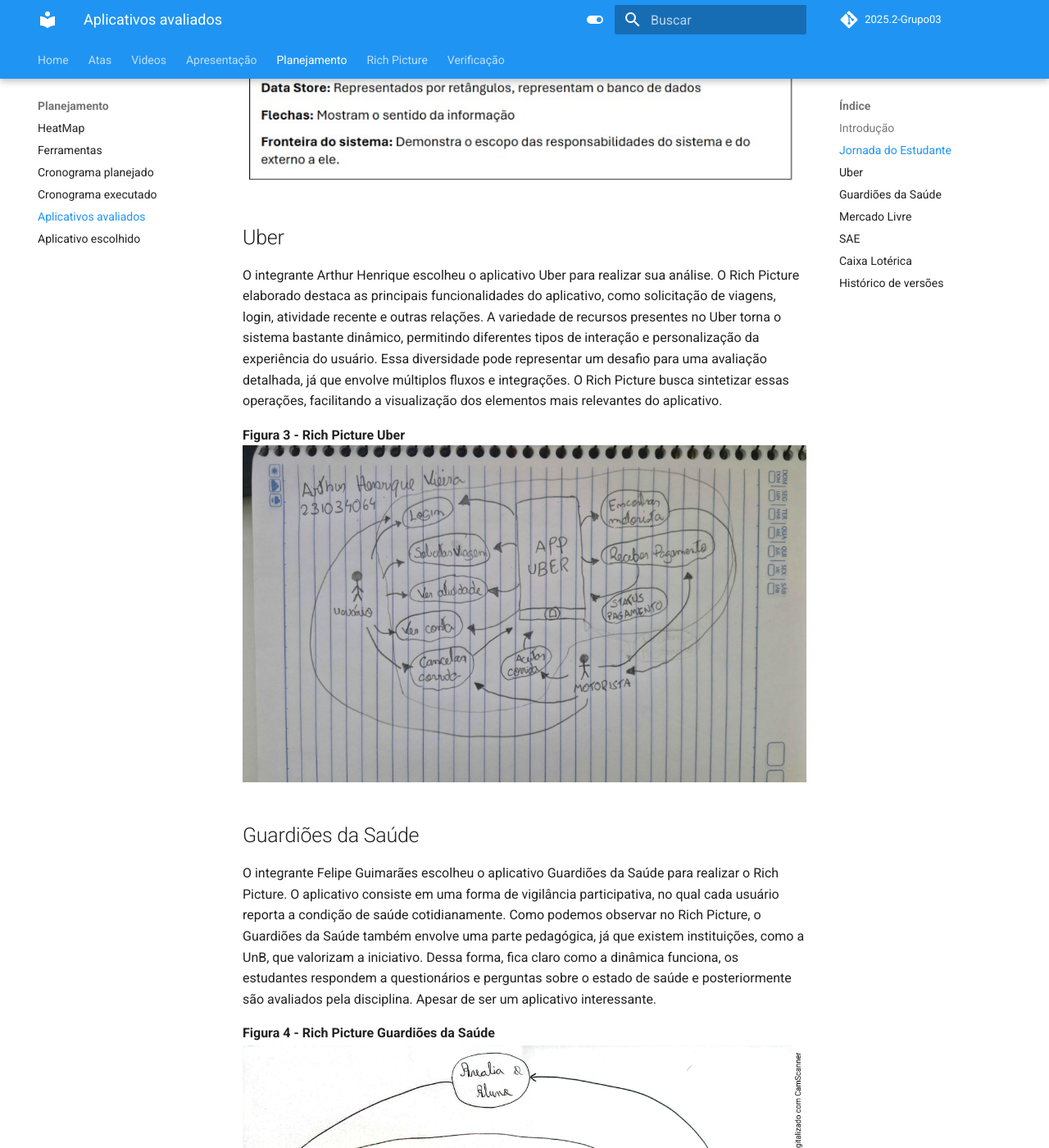
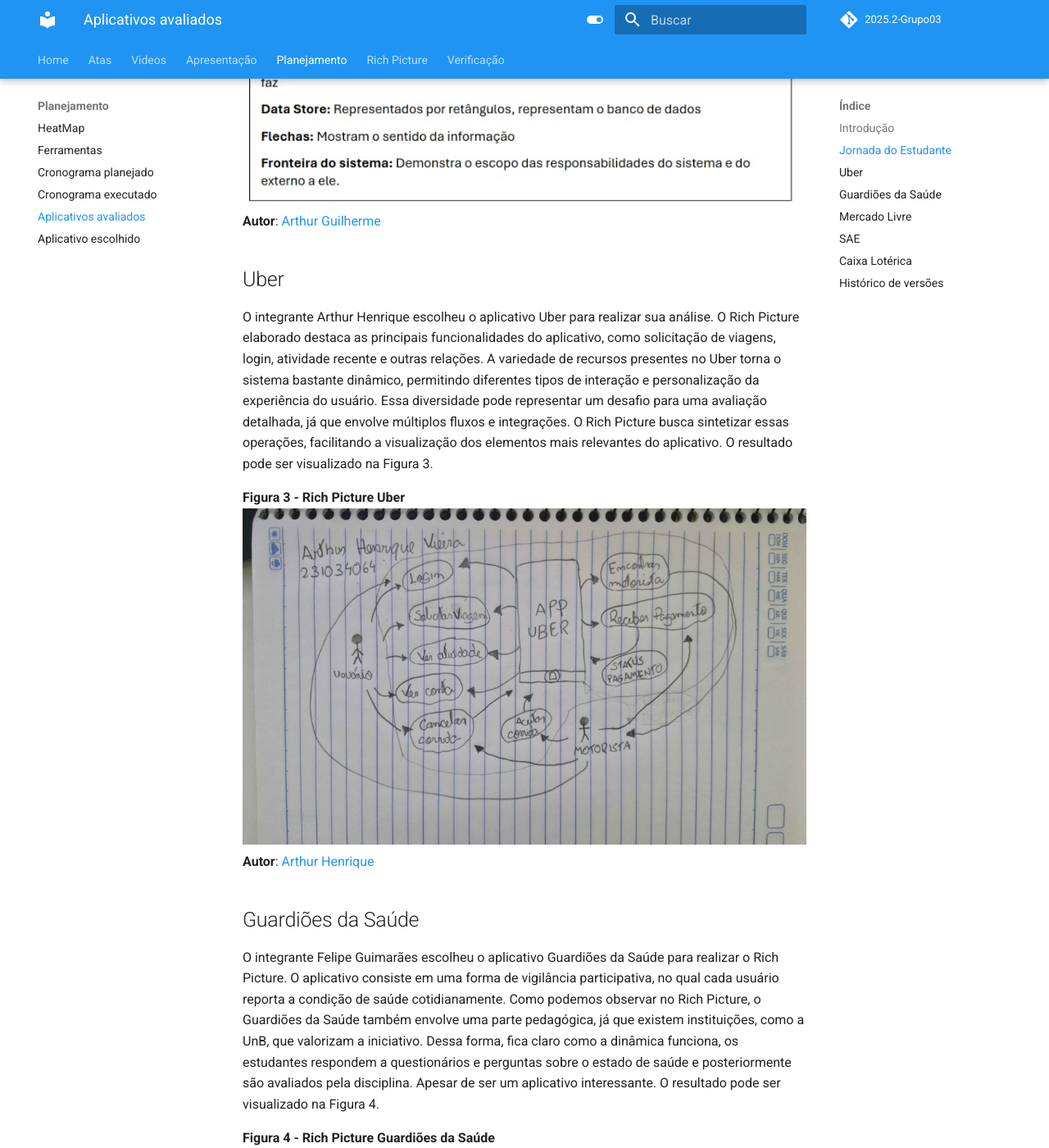
Before and after one commit to Requisitos-de-Software/2025.2-Grupo03, an MkDocs documentation site: the page built from docs/Planejamento/Aplicativos.md, in a window 1280 px wide and 1400 px high, scrolled down 1697 px. Shown: the whole window at 82% size. Built offline with MkDocs 1.6.1 and Material for MkDocs 9.7.7, drawn with Linux system fonts in a browser that asks for light colours; comment, search, counter and statistics services are not loaded; some of the changed text lies outside the part shown.

Commit message:
Correçao das abas Aplicativos Avaliados e Escolhido

```diff
--- a/docs/Planejamento/Aplicativos.md
+++ b/docs/Planejamento/Aplicativos.md
@@ -20,47 +20,58 @@
 
 **Figura 1 – Rich Picture Caixa Lotérica**
 ![Jornada do Estudante](../imagens/aplicativosAvaliados/richPictureArthurG.png)
+**Autor**: [Arthur Guilherme](https://github.com/ArthurGuilher62)
 
 **Figura 2 – Legenda do Rich Picture Caixa Lotérica**
 ![Jornada do Estudante](../imagens/aplicativosAvaliados/legendaArthurG.jpeg)
+**Autor**: [Arthur Guilherme](https://github.com/ArthurGuilher62)
 
 ## Uber
 
 O integrante Arthur Henrique escolheu o aplicativo Uber para realizar sua análise. O Rich Picture elaborado destaca as principais funcionalidades do aplicativo, como solicitação de viagens, login, atividade recente e outras relações. A variedade de recursos presentes no Uber torna o sistema bastante dinâmico, permitindo diferentes tipos de interação e personalização da experiência do usuário. Essa diversidade pode representar um desafio para uma avaliação detalhada, já que envolve múltiplos fluxos e integrações. O Rich Picture busca sintetizar essas operações, facilitando a visualização dos elementos mais relevantes do aplicativo.
+O resultado pode ser visualizado na Figura 3.
 
 **Figura 3 - Rich Picture Uber**
 ![Guardiões da Saúde](../imagens/aplicativosAvaliados/richarthur.png)
+**Autor**: [Arthur Henrique](https://github.com/arthurhvieira1)
 
 ## Guardiões da Saúde
 
 O integrante Felipe Guimarães escolheu o aplicativo Guardiões da Saúde para realizar o Rich Picture. O aplicativo consiste em uma forma de vigilância participativa, no qual cada usuário reporta a condição de saúde cotidianamente. Como podemos observar no Rich Picture, o Guardiões da Saúde também envolve uma parte pedagógica, já que existem instituições, como a UnB, que valorizam a iniciativo. Dessa forma, fica claro como a dinâmica funciona, os estudantes respondem a questionários  e perguntas sobre o estado de saúde e posteriormente são avaliados pela disciplina. Apesar de ser um aplicativo interessante.
+O resultado pode ser visualizado na Figura 4.
 
 **Figura 4 - Rich Picture Guardiões da Saúde**
 ![Guardiões da Saúde](../imagens/aplicativosAvaliados/richfelipe.png)
+**Autor**: [Felipe Guimarães](https://github.com/felipegf1)
 
 ## Mercado Livre
 
 O integrante João Felipe escolheu o aplicativo Mercado Livre para realizar sua análise. Como mostra o Rich Picture, o aplicativo possui uma grande variedade de funcionalidades, incluindo compra e venda de produtos, gerenciamento de anúncios, comunicação entre usuários, acompanhamento de entregas e opções de pagamento. Essa diversidade de operações torna o sistema bastante completo, mas também pode dificultar a avaliação detalhada de todos os seus recursos em uma única atividade. O Rich Picture busca destacar as principais interações e fluxos do aplicativo, facilitando a compreensão dos elementos mais relevantes.
+O resultado pode ser visualizado na Figura 5.
 
 **Figura 5 - Rich Picture Mercado Livre**
 ![Guardiões da Saúde](../imagens/aplicativosAvaliados/richjoaofelipe.jpg)
+**Autor**: [João Felipe](https://github.com/MrBolt2005)
 
 ## SAE
 O integrante Tiago Lemes analisou o aplicativo SAE (Sistema de Apoio Educacional), usado na UnB para **oferecer aprendizagem personalizada e acompanhamento acadêmico**. O Rich Picture destaca a relação entre alunos, professores, monitores e os principais módulos do sistema. A representação mostra como o SAE **organiza o aprendizado, fornece orientações personalizadas e recomenda materiais e atividades de acordo com o desempenho dos alunos**.
-O resultado pode ser visualizado na Figura 9 e sua legenda na Figura 10.
+O resultado pode ser visualizado na Figura 6 e sua legenda na Figura 7.
 
-**Figura 9 – Rich Picture SAE**
+**Figura 6 – Rich Picture SAE**
 ![Caixa Lotérica](../imagens/aplicativosAvaliados/richPictureTiago.jpeg)
+**Autor**: [Tiago Lemes](https://github.com/TiagoTeixeira-2005)
 
-**Figura 10 – Legenda do Rich Picture Caixa Lotérica**
+**Figura 7 – Legenda do Rich Picture Caixa Lotérica**
 ![Jornada do Estudante](../imagens/aplicativosAvaliados/legendaTiago.jpeg)
+**Autor**: [Tiago Lemes](https://github.com/TiagoTeixeira-2005)
 
 ## Caixa Lotérica
 O integrante Vilmar José fez o Rich Picture com o objetivo de representar os aspectos gerais do aplicativo da Caixa Lotérica de forma simplificada. Embora o sistema ofereça uma ampla variedade de funcionalidades, não foi possível retratar todas as operações disponíveis. Por isso, o foco foi direcionado às principais ações realizadas pelos usuários, como **cadastros, pagamentos, apostas e recebimento de prêmios**.
-O resultado pode ser observado na Figura 11.
+O resultado pode ser observado na Figura 8.
 
-**Figura 11 – Rich Picture Caixa Lotérica**
+**Figura 8 – Rich Picture Caixa Lotérica**
 ![Caixa Lotérica](../imagens/aplicativosAvaliados/richPictureVilmar.png)
+**Autor**: [Vilmar José](https://github.com/VilmarFagundes)
 
 ## Histórico de versões
 
```
Also changed, not shown: other parts of docs/Planejamento/Aplicativos.md (+1 -1 lines), docs/Planejamento/aplicativo.md (+4 -1 lines).
